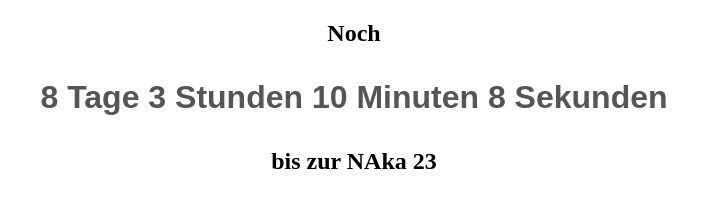
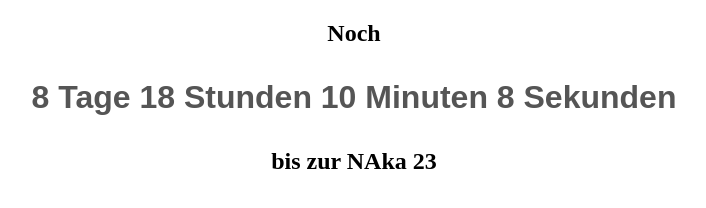
Before and after one commit to roflmaostc/naka, a plain HTML site: page index.html in a window 1280 px wide. Shown: the whole page, without its empty margins (286-992 px from the left). Drawn offline with Linux system fonts and the light colour scheme.

Commit message:
Update index.html

```diff
--- a/index.html
+++ b/index.html
@@ -19,7 +19,7 @@ body {
 </center>
 	<p id="clock"></p>
 <script>
-var end = new Date('08/17/2023 0:00 AM'),
+var end = new Date('08/17/2023 3:00 PM'),
     sec = 1000,
     min = sec * 60,
     hour = min * 60,
```
